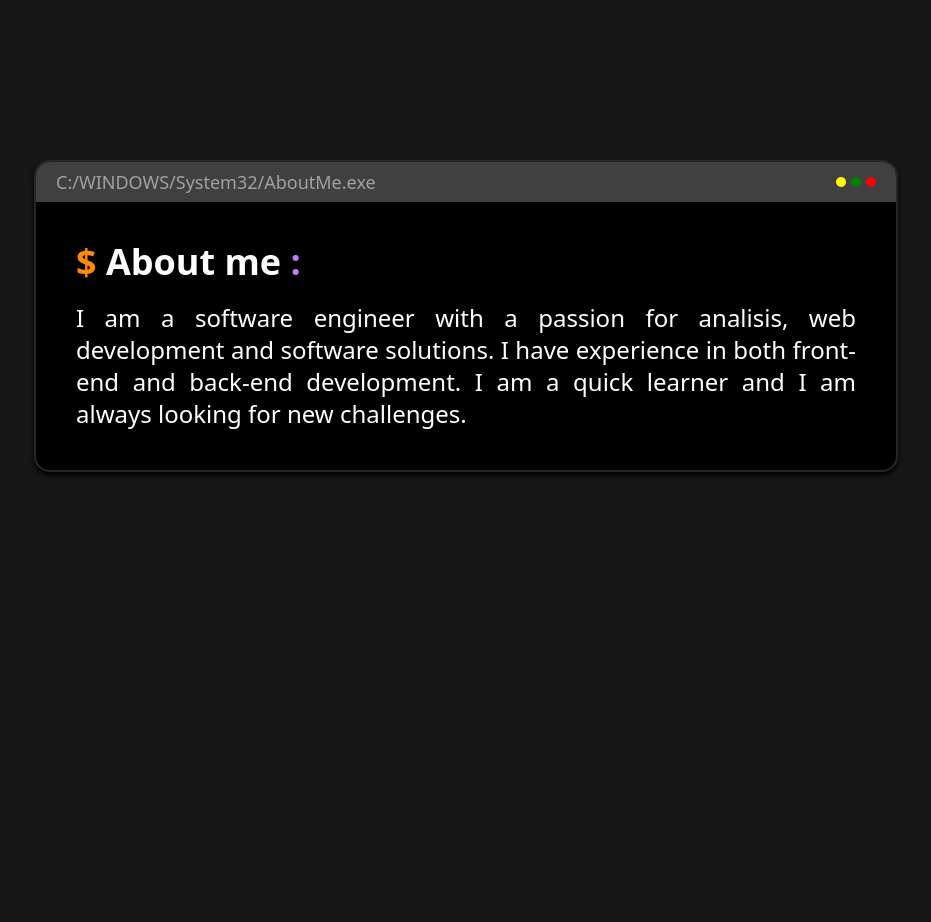
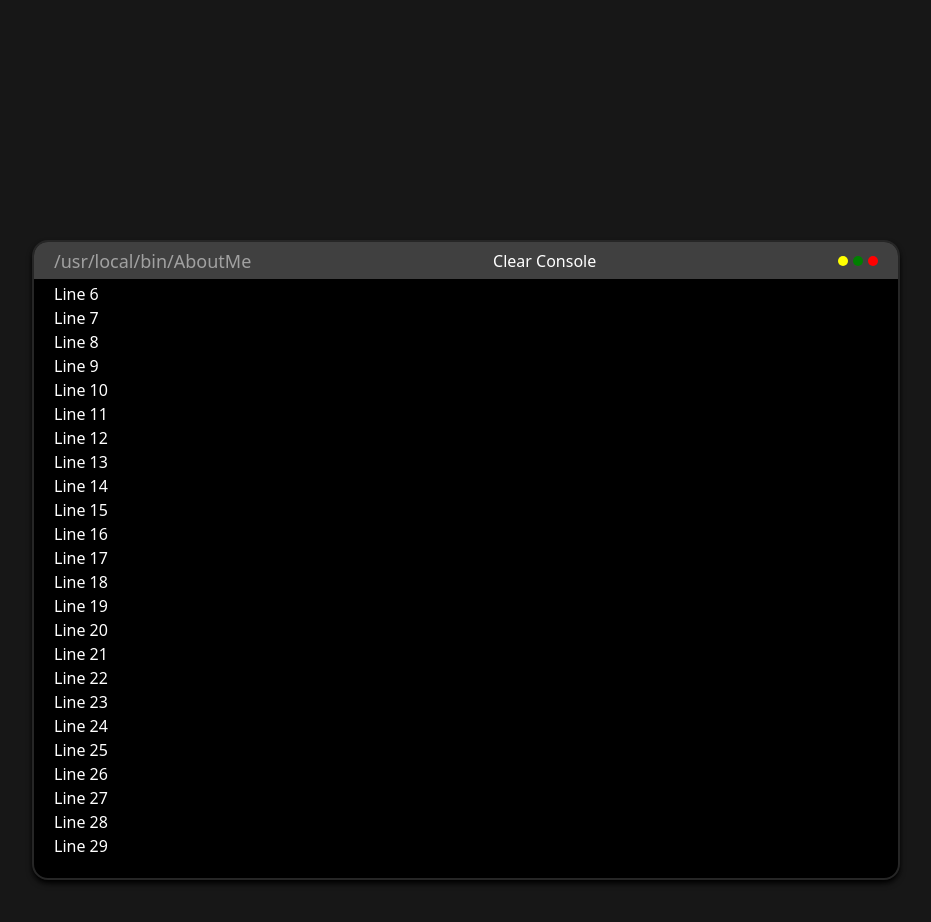
Before and after one commit to TearingMoon/tearings-portfolio, a Vue app: page / in a window 1280 px wide. Shown: the part 720-1642 px from the top of the page, without its empty margins (174-1105 px from the left). Built offline with nearby package versions, Linux system fonts and the light colour scheme.

Commit message:
Add LinuxConsoleComponent to AboutComponent and update layout

```diff
--- a/src/components/views/home/AboutComponent.vue
+++ b/src/components/views/home/AboutComponent.vue
@@ -1,10 +1,10 @@
 <template>
-  <SectionComponent class="h-screen w-full flex flex-col items-center text-white sm:px-52">
-    <div
-      class=" w-full border-2 border-neutral-800 rounded-2xl shadow-md shadow-black overflow-hidden bg-black"
+  <SectionComponent class="h-screen w-full flex flex-col items-center text-white md:px-52 py-20">
+    <!-- <div
+      class="w-full border-2 border-neutral-800 rounded-2xl shadow-md shadow-black overflow-hidden bg-black"
     >
       <div class="w-full h-10 bg-neutral-700 shadow flex flex-row items-center px-5">
-        <h1 class="text-neutral-400 text-lg hidden sm:block">C:/WINDOWS/System32/AboutMe.exe</h1>
+        <h1 class="text-neutral-400 md:text-lg">/usr/local/bin/AboutMe</h1>
         <svg width="40" height="10" xmlns="http://www.w3.org/2000/svg" class="ml-auto">
           <circle cx="5" cy="5" r="5" fill="yellow" />
           <circle cx="20" cy="5" r="5" fill="green" />
@@ -12,6 +12,9 @@
         </svg>
       </div>
       <div class="p-5 sm:p-10 flex flex-col gap-5">
+        <h1 class="text-lg sm:text-2xl">
+          <span class="text-green-400">guest@linux-desktop</span>:~$
+        </h1>
         <h1 class="text-2xl sm:text-4xl font-bold">
           <span class="text-orange-400">$</span> About me <span class="text-purple-400">:</span>
         </h1>
@@ -21,12 +24,14 @@
           learner and I am always looking for new challenges.
         </p>
       </div>
-    </div>
+    </div> -->
+    <LinuxConsoleComponent />
   </SectionComponent>
 </template>
 
 <script setup lang="ts">
 import SectionComponent from '@/components/utils/SectionComponent.vue'
+import LinuxConsoleComponent from './LinuxConsoleComponent.vue'
 </script>
 
 <style scoped></style>
--- /dev/null
+++ b/src/components/views/home/LinuxConsoleComponent.vue
@@ -0,0 +1,76 @@
+<template>
+  <div
+    class="w-full border-2 border-neutral-800 flex flex-col rounded-2xl box-content shadow-md h-full shadow-black overflow-hidden bg-black"
+  >
+    <!-- Header Container -->
+    <div class="w-full h-10 bg-neutral-700 shadow flex flex-row items-center px-5">
+      <h1 class="text-neutral-400 md:text-lg">/usr/local/bin/{{ currentProgram }}</h1>
+      <!-- Remove this button -->
+      <button @click="clearConsole" class="ml-auto">Clear Console</button>
+      <svg width="40" height="10" xmlns="http://www.w3.org/2000/svg" class="ml-auto">
+        <circle cx="5" cy="5" r="5" fill="yellow" />
+        <circle cx="20" cy="5" r="5" fill="green" />
+        <circle cx="35" cy="5" r="5" fill="red" />
+      </svg>
+    </div>
+    <!-- Console Container -->
+    <div
+      class="h-full p-5 overflow-y-auto flex flex-col customScrolbar"
+      ref="consoleContainer"
+    ></div>
+  </div>
+</template>
+
+<script setup lang="ts">
+import { ref, useTemplateRef, onMounted } from 'vue'
+const currentProgram = ref('AboutMe')
+
+const consoleDisplayedData = ref([])
+const consoleContainer = useTemplateRef('consoleContainer')
+
+function clearConsole() {
+  if (consoleContainer.value) {
+    consoleContainer.value.innerHTML = ''
+  }
+}
+
+function promptInteraction() {}
+
+function showError(error: string) {}
+
+function appendToConsole(data: string) {
+  if (consoleContainer.value) {
+    consoleContainer.value.innerHTML += data
+    consoleContainer.value.scrollTop = consoleContainer.value.scrollHeight
+  }
+}
+
+onMounted(() => {
+  promptInteraction()
+  for (let i = 0; i < 30; i++) {
+    appendToConsole(`<div>Line ${i}<div>`)
+  }
+})
+</script>
+
+<style scoped>
+/* width */
+.customScrolbar::-webkit-scrollbar {
+  width: 10px;
+}
+
+/* Track */
+.customScrolbar::-webkit-scrollbar-track {
+  background: transparent;
+}
+
+/* Handle */
+.customScrolbar::-webkit-scrollbar-thumb {
+  background: var(--color-neutral-800);
+}
+
+/* Handle on hover */
+.customScrolbar::-webkit-scrollbar-thumb:hover {
+  background: var(--color-neutral-700);
+}
+</style>
```
